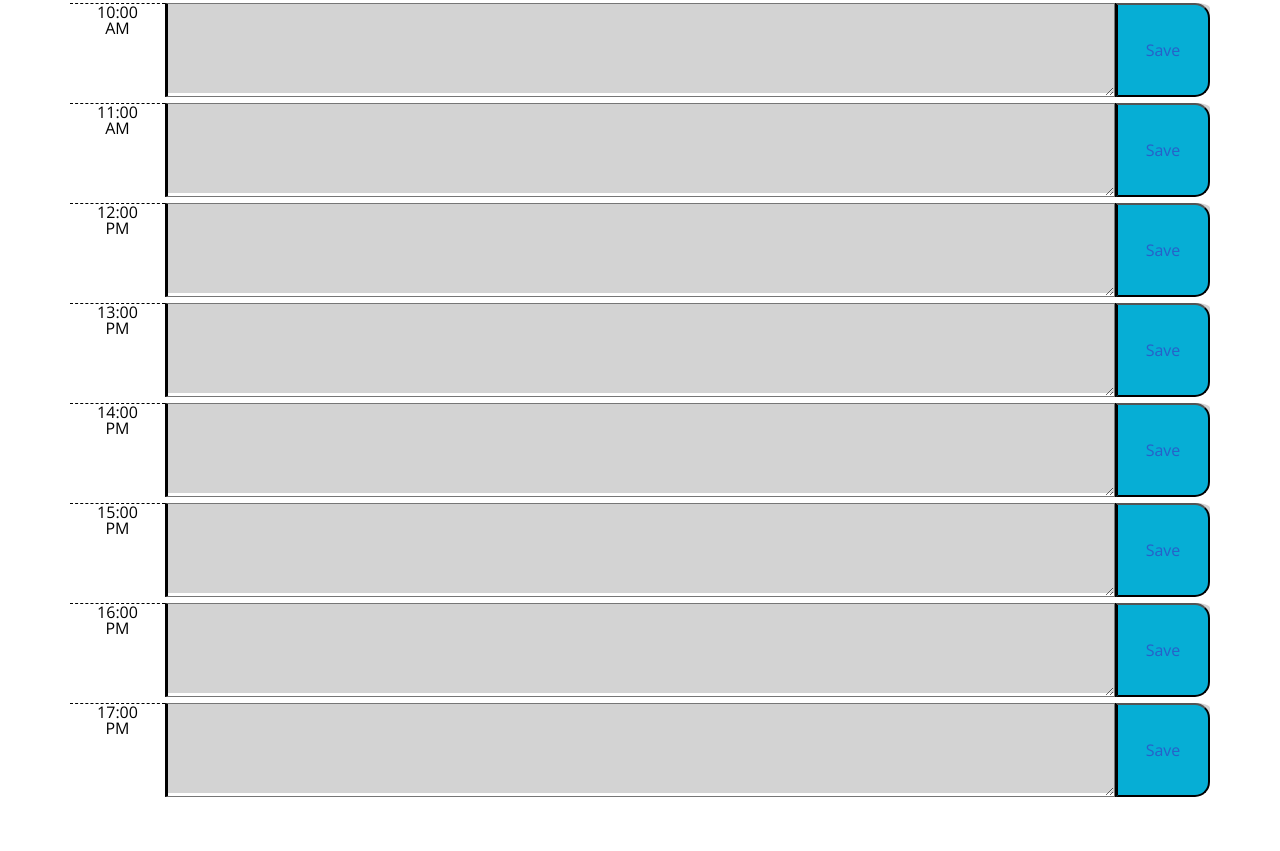
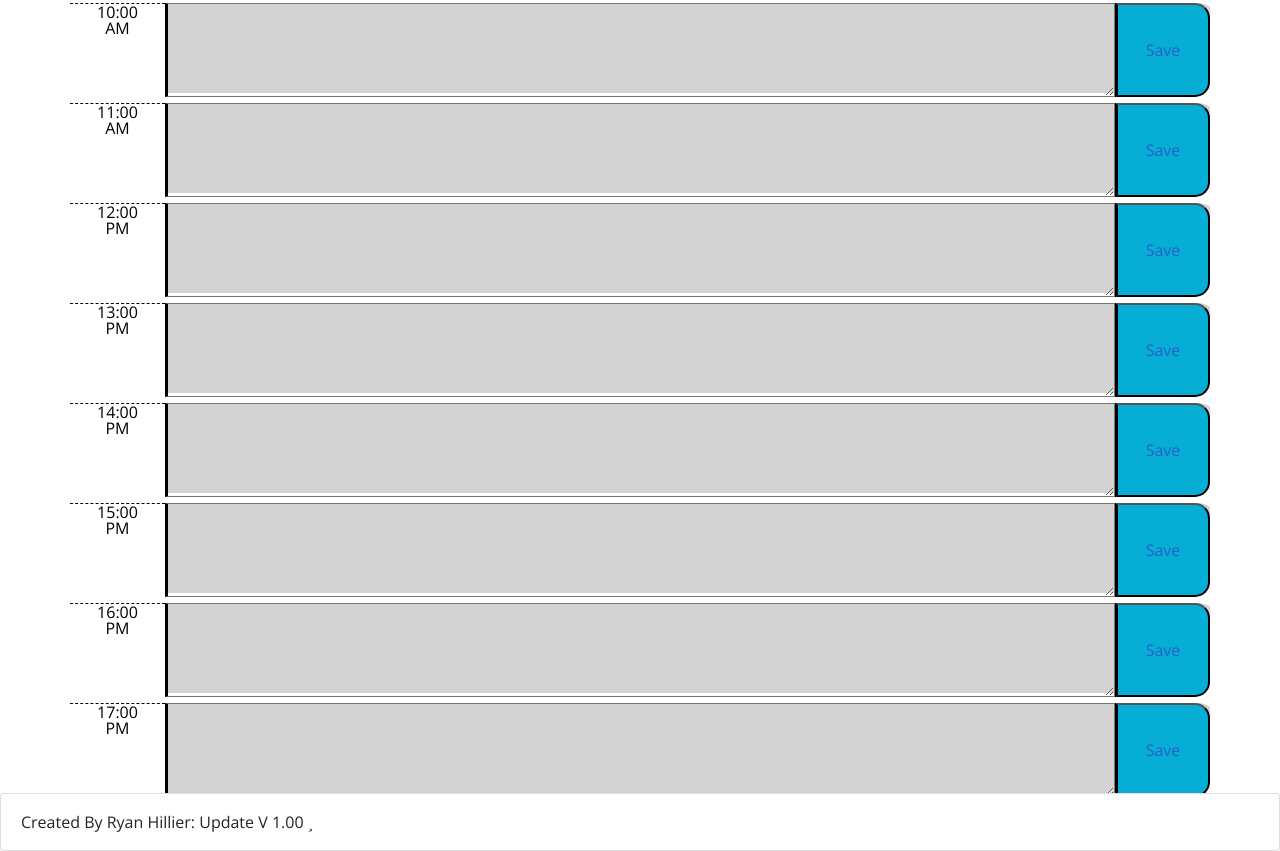
Before and after one commit to Ryan1992186/day-planner, a plain HTML site: page index.html in a window 1280 px wide. Shown: the part 505-1356 px from the top of the page. Before the commit the page ends 1302 px from the top, so only its background shows below. Drawn offline with nearby package versions, Linux system fonts and the light colour scheme.

Commit message:
finishing touches

```diff
--- a/index.html
+++ b/index.html
@@ -71,7 +71,13 @@
             <button class="col-1 saveBtn">Save</button>
         </div>
     </div>
-
+    <div>
+        <Footer><div class="card">
+            <div class="card-body">
+              Created By Ryan Hillier: Update V 1.00 <i class="fa-solid fa-star"></i>
+            </div>
+          </div></Footer>
+    </div>
     <script src="https://code.jquery.com/jquery-3.4.1.min.js"></script>
     <script src="https://cdnjs.cloudflare.com/ajax/libs/moment.js/2.24.0/moment.min.js"></script>
     <script src="day-planner.js"></script>
```
